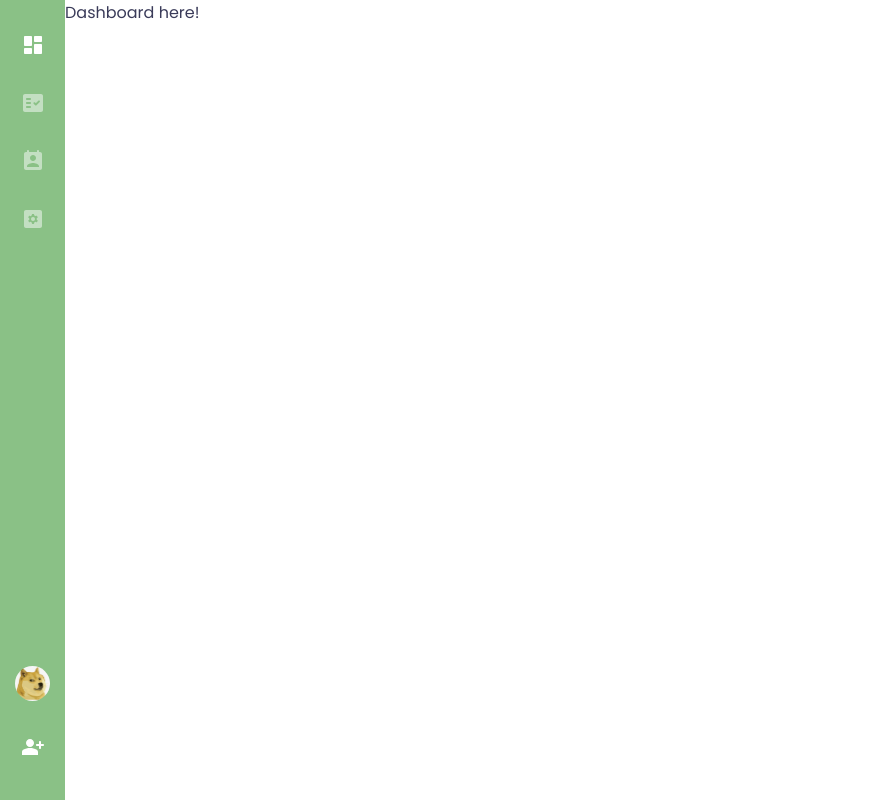
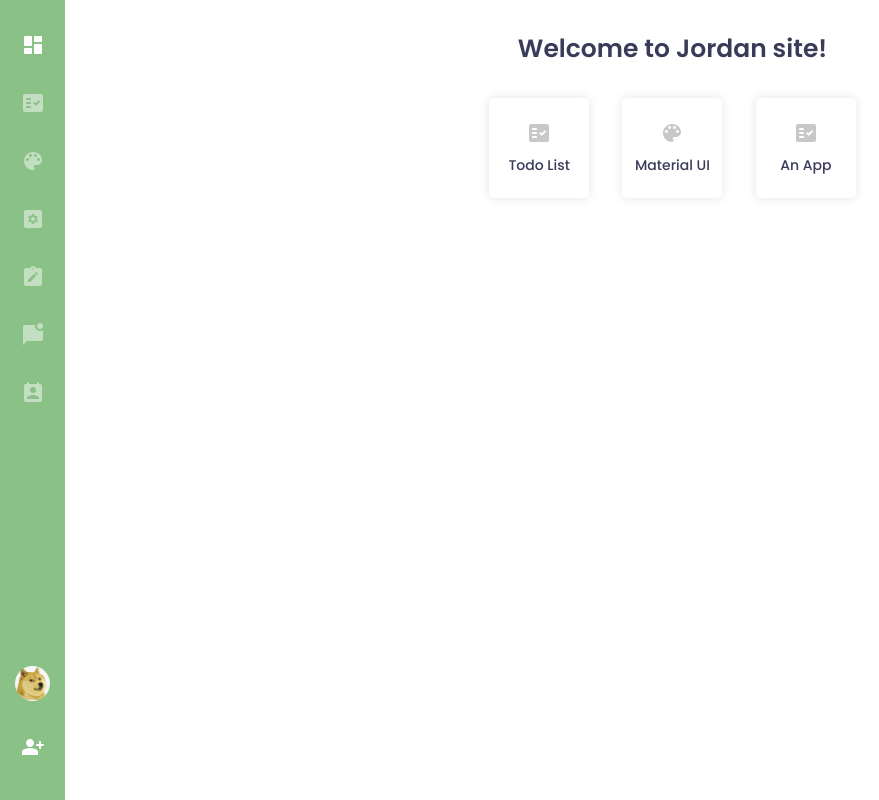
Before and after one commit to jordhan2k/react-project, a React (Create React App) app: page / in a window 1280 px wide. Shown: the whole page, without its empty margins (0-879 px from the left). Built offline with nearby package versions, Linux system fonts and the light colour scheme.

Commit message:
Add dashboard

```diff
--- a/src/App.js
+++ b/src/App.js
@@ -7,30 +7,29 @@ import TodoList from './pages/TodoList';
 import Dashboard from './pages/Dashboard';
 import Settings from './pages/Settings';
 import Contacts from './pages/Contacts';
+import routeData from './utils/routeData';
 
 const Contaner = styled.div`
   display: flex;
-
-
 `;
-
-
 
 function App() {
   return (
-    <Contaner>
-      <Router>
+
+    <Router>
+      <Contaner>
         <SideBar />
         <Routes >
-          <Route path="/" element={<Dashboard />} />
-          <Route path="/todo-list" element={<TodoList />} />
-          <Route path="/contacts" element={<Contacts />} />
-          <Route path="/settings" element={<Settings />} />
+          {routeData.map(routeItem => (
+            <Route
+              path={routeItem.path}
+              element={routeItem.component || <Dashboard />} />
+          ))
+          }
+        </Routes>
+      </Contaner>
+    </Router >
 
-          <Route path="/profile" element={<Profile />} />
-        </Routes>
-      </Router>
-    </Contaner>
   );
 }
 
--- a/src/components/SideBar.js
+++ b/src/components/SideBar.js
@@ -1,13 +1,10 @@
 import React, { useEffect, useState } from 'react'
 import styled from 'styled-components'
 import { color } from '../utils/constants';
-import DashboardRoundedIcon from '@mui/icons-material/DashboardRounded';
-import FactCheckRoundedIcon from '@mui/icons-material/FactCheckRounded';
-import PermContactCalendarRoundedIcon from '@mui/icons-material/PermContactCalendarRounded';
-import SettingsApplicationsRoundedIcon from '@mui/icons-material/SettingsApplicationsRounded';
 import PersonAddAltRoundedIcon from '@mui/icons-material/PersonAddAltRounded';
 import img from '../assets/images/avatar.jpg';
-import { Link, Outlet, useLocation, useParams } from 'react-router-dom';
+import { Link, Outlet, useLocation} from 'react-router-dom';
+import routeData from '../utils/routeData';
 
 const Container = styled.div`
     background-color: ${color.primaryGreen};
@@ -49,35 +46,7 @@ const IconContainer = styled.div`
     }
 `;
 
-const sideBarData = [
 
-    {
-        id: "1",
-        path: "/",
-        name: "Dashboard",
-        icon: <DashboardRoundedIcon />
-    },
-    {
-        id: "2",
-        path: "/todo-list",
-        name: "TodoList",
-        icon: <FactCheckRoundedIcon />
-    },
-    {
-        id: "3",
-        path: "/contacts",
-        name: "Contacts",
-        icon: <PermContactCalendarRoundedIcon />
-    },
-    {
-        id: "4",
-        path: "/settings",
-        name: "Settings",
-        icon: <SettingsApplicationsRoundedIcon />
-    },
-
-
-]
 
 
 const SideBar = () => {
@@ -93,8 +62,7 @@ const SideBar = () => {
     return (
         <Container>
             <Top>
-
-                {sideBarData.map(item => (
+                {routeData.map(item => (
                     <Link key={item.id} to={item.path} title={item.name}>
                         <IconContainer active={activePath === item.path}>
                             {item.icon}
@@ -103,7 +71,6 @@ const SideBar = () => {
 
                 ))}
             </Top>
-
             <Bottom>
                 <Link to="/profile">
                     <IconContainer>
@@ -116,9 +83,6 @@ const SideBar = () => {
                     </IconContainer>
                 </Link>
             </Bottom>
-
-            <Outlet />
-
         </Container>
     )
 }
--- a/src/pages/Dashboard.js
+++ b/src/pages/Dashboard.js
@@ -1,10 +1,97 @@
+import ColorLens from '@mui/icons-material/ColorLens';
+import FactCheckRounded from '@mui/icons-material/FactCheckRounded';
 import React from 'react'
+import { Link } from 'react-router-dom';
+import styled from 'styled-components';
+import { color } from '../utils/constants';
+
+
+const Container = styled.div`
+    flex: 1;
+    display: flex;
+    flex-direction: column;
+    align-items: center;
+    padding: 20px;
+`;
+
+const Wrapper = styled.div`
+    padding: 20px 0;
+    min-width: 400px;
+    display: flex;
+    justify-content: space-around;
+    flex-wrap: wrap;
+`;
+
+
+
+const Title = styled.h1`
+    padding: 10px 0;
+    font-size: 25px;
+    font-weight: 600;
+`;
+
+const LinkContainer = styled.div`
+    box-shadow: 0 0 10px 1px rgba(0,0,0,.09);
+    border-radius: 5px;
+    display: flex;
+    flex-direction: column;
+    align-items: center;
+    justify-content: center;
+    width: 100px;
+    height: 100px;
+    box-sizing: border-box;
+
+    & >svg {
+        fill: rgb(200, 200, 200);
+        /* transition: all .4s ease; */
+    }
+
+    &:hover {
+        box-shadow: 0 0 10px 1px rgba(0,0,0,.2);
+    }
+
+    &:hover >svg {
+        fill: ${color.secondaryDarkBlue};
+        transform: scale(1.2);
+    }
+`;
+
+const LinkTitle = styled.h2`
+    margin-top: 10px;
+    font-size: 14px;
+    font-weight: 500;
+    text-decoration: none;
+`;
+
+
 
 const Dashboard = () => {
     return (
-        <div>
-            Dashboard here!
-        </div>
+        <Container>
+            <Title>Welcome to Jordan site!</Title>
+            <Wrapper>
+                <Link to="/todo-list" style={{ textDecoration: "none" }}>
+                    <LinkContainer>
+                        <FactCheckRounded />
+                        <LinkTitle >Todo List</LinkTitle>
+                    </LinkContainer>
+                </Link>
+
+                <Link to="/" style={{ textDecoration: "none" }}>
+                    <LinkContainer>
+                        <ColorLens />
+                        <LinkTitle >Material UI</LinkTitle>
+                    </LinkContainer>
+                </Link>
+
+                <Link to="/" style={{ textDecoration: "none" }}>
+                    <LinkContainer>
+                        <FactCheckRounded />
+                        <LinkTitle >An App</LinkTitle>
+                    </LinkContainer>
+                </Link>
+            </Wrapper>
+        </Container>
     )
 }
 
--- /dev/null
+++ b/src/utils/routeData.js
@@ -0,0 +1,62 @@
+import DashboardRoundedIcon from '@mui/icons-material/DashboardRounded';
+import FactCheckRoundedIcon from '@mui/icons-material/FactCheckRounded';
+import PermContactCalendarRoundedIcon from '@mui/icons-material/PermContactCalendarRounded';
+import SettingsApplicationsRoundedIcon from '@mui/icons-material/SettingsApplicationsRounded';
+import MarkChatUnreadIcon from '@mui/icons-material/MarkChatUnread';
+import NoteAltIcon from '@mui/icons-material/NoteAlt';
+import ColorLensIcon from '@mui/icons-material/ColorLens';
+import Dashboard from '../pages/Dashboard';
+import TodoList from '../pages/TodoList';
+import Contacts from '../pages/Contacts';
+import Settings from '../pages/Settings';
+
+export default [
+    {
+        id: "1",
+        path: "/",
+        name: "Dashboard",
+        icon: <DashboardRoundedIcon />,
+        component: <Dashboard />
+    },
+    {
+        id: "2",
+        path: "/todo-list",
+        name: "TodoList",
+        icon: <FactCheckRoundedIcon />,
+        component: <TodoList />
+    },
+    {
+        id: "3",
+        path: "/ui",
+        name: "UI",
+        icon: <ColorLensIcon />
+    },
+
+    {
+        id: "4",
+        path: "/settings",
+        name: "Settings",
+        icon: <SettingsApplicationsRoundedIcon />,
+        component: <Settings />
+    },
+    {
+        id: "5",
+        path: "/notes",
+        name: "Note",
+        icon: <NoteAltIcon />
+    },
+    {
+        id: "6",
+        path: "/chat",
+        name: "Chat",
+        icon: <MarkChatUnreadIcon />
+    },
+    {
+        id: "7",
+        path: "/contacts",
+        name: "Contacts",
+        icon: <PermContactCalendarRoundedIcon />,
+        component: <Contacts />
+    },
+
+];
```
